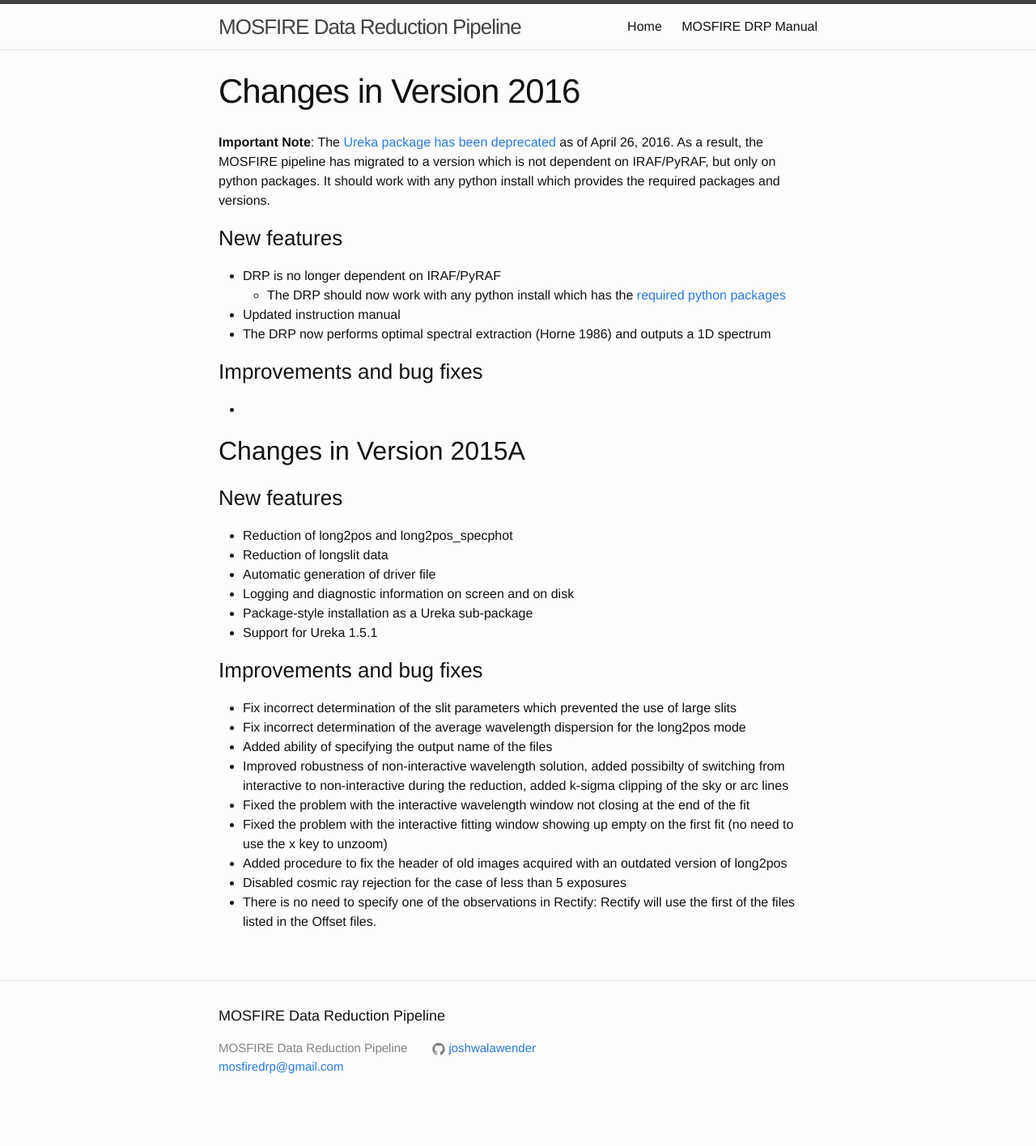
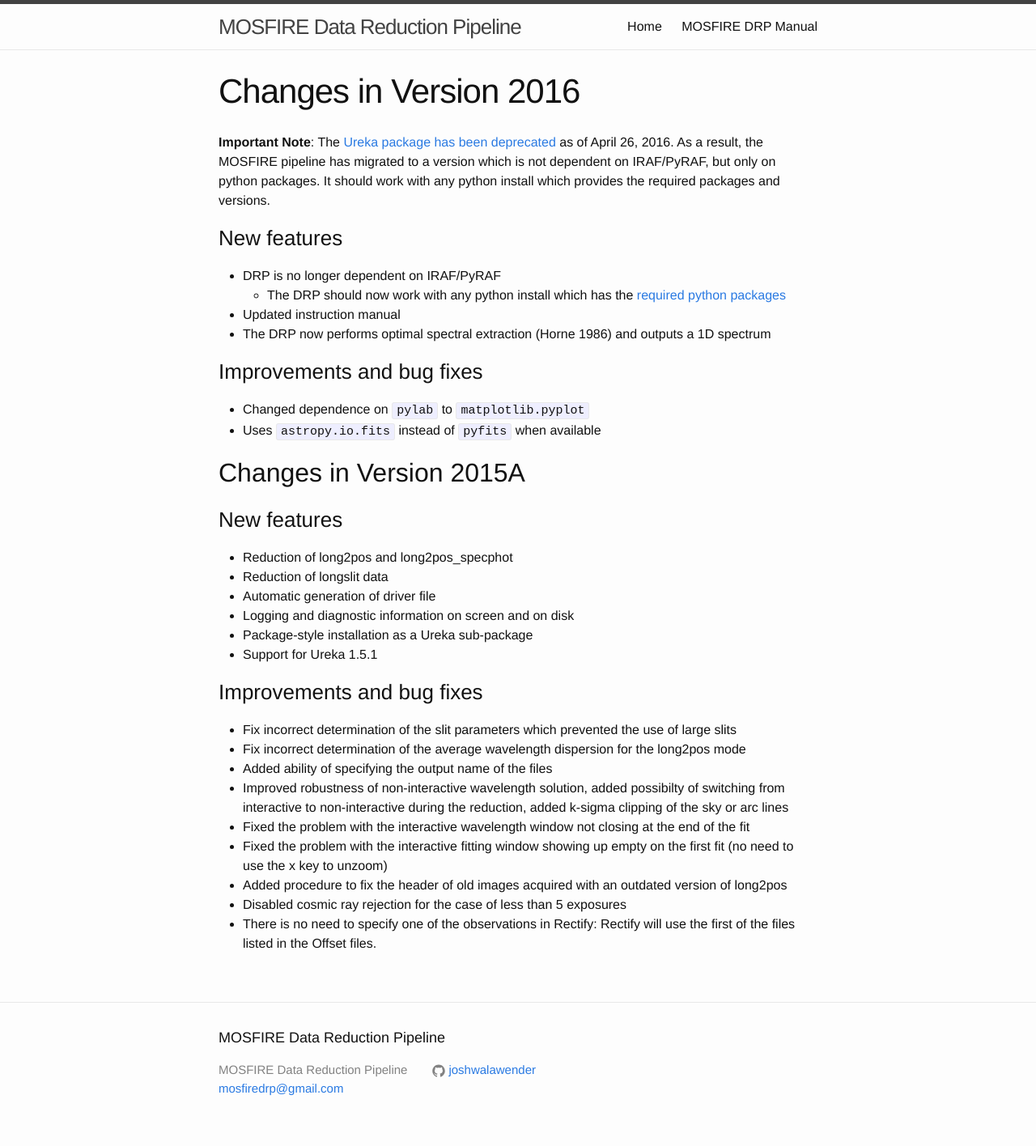
Before and after one commit to Keck-DataReductionPipelines/MosfireDRP, a Jekyll site: the page built from _manual/01changes.md, in a window 1280 px wide. Shown: the whole page at 81% size. Built offline with Jekyll 4.4.1, drawn with Linux system fonts in a browser that asks for light colours; before the commit the page ends 1389 px from its top, so only the background shows below that.

Commit message:
Start listing detailed changes.

```diff
--- a/_manual/01changes.md
+++ b/_manual/01changes.md
@@ -15,7 +15,8 @@
 
 ### Improvements and bug fixes
 
-*
+* Changed dependence on `pylab` to `matplotlib.pyplot`
+* Uses `astropy.io.fits` instead of `pyfits` when available
 
 ## Changes in Version 2015A
 
```
